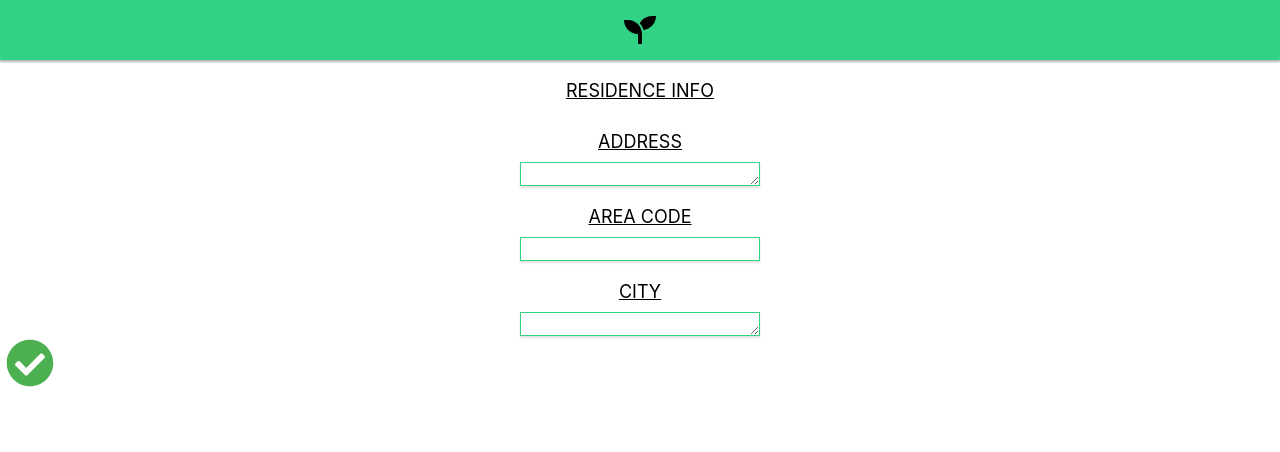
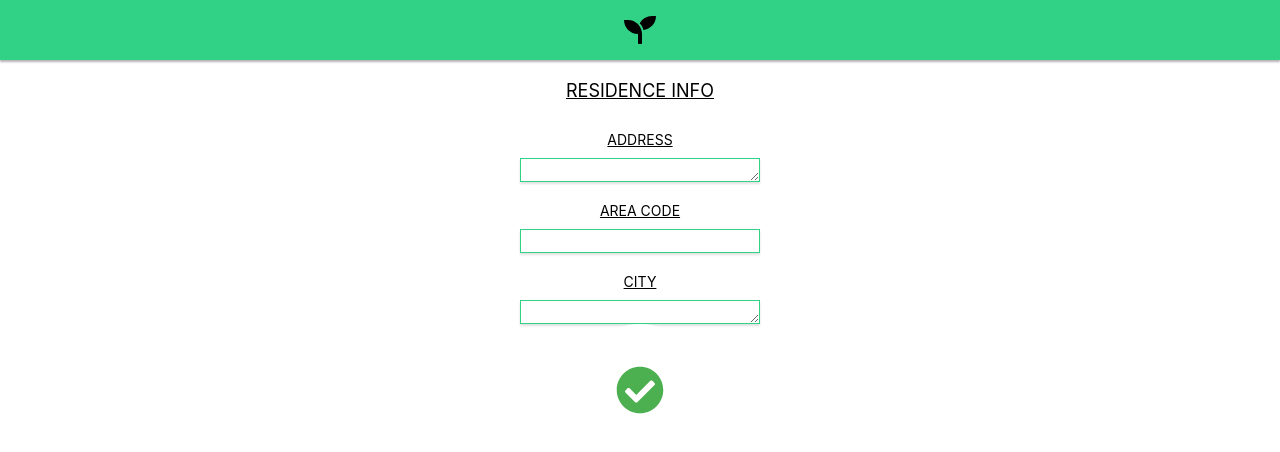
Before and after one commit to Vlad-Ber/Local_Heroes, a React (Create React App) app: page /residence-info in a window 1280 px wide. Shown: the top 452 px of the page. Built offline with nearby package versions, Linux system fonts and the light colour scheme.

Commit message:
signip flow more styling

```diff
--- a/src/components/ConfirmButton.js
+++ b/src/components/ConfirmButton.js
@@ -16,6 +16,7 @@ const ConfirmButtonWrapper = styled.button`
     background-color: white;
     border: #4CAF50;
     color: #4CAF50;
+    padding: 40px;
     font-size: 48px;
     border-radius: 100%;
 `;
--- /dev/null
+++ b/src/components/StyledForm.js
@@ -0,0 +1,16 @@
+import React from 'react';
+
+import styled from 'styled-components';
+
+const StyledForm = (props) => {
+    return <FormWrapper>{props.children}</FormWrapper>
+}
+
+const FormWrapper = styled.form`
+    display: flex;
+    flex-direction: column;
+    justify-content: center;
+    align-items: center;
+`;
+
+export default StyledForm;
--- a/src/pages/ProfileCreation.js
+++ b/src/pages/ProfileCreation.js
@@ -8,6 +8,7 @@ import TextInput from '../components/TextInput.js'
 import NavBar from '../components/NavBar.js';
 import ConfirmButton from '../components/ConfirmButton.js';
 import LinkWrapper from '../components/LinkWrapper.js';
+import StyledForm from '../components/StyledForm.js';
 
 class ProfileCreation extends Component {
 
@@ -85,11 +86,9 @@ class ProfileCreation extends Component {
                     <SectionTitle fontSize="14px" text="E-mail address" />
                     <TextInput height="24px" name="email" value={this.email} saveInput={this.saveInput}/>
 
-                    <ButtonWrapper>
-                        <LinkWrapper to="/residence-info">
-                            <ConfirmButton onClick={this.storeSession} />
-                        </LinkWrapper>
-                    </ButtonWrapper>
+                    <LinkWrapper to="/residence-info">
+                        <ConfirmButton onClick={this.storeSession} />
+                    </LinkWrapper>
 
                 </StyledForm>
             </div>
@@ -97,16 +96,5 @@ class ProfileCreation extends Component {
     }
 }
 
-const StyledForm = styled.form`
-    display: flex;
-    flex-direction: column;
-    justify-content: center;
-    align-items: center;
-`;
-
-const ButtonWrapper = styled.div`
-    padding: 40px;
-`;
-
 
 export default ProfileCreation;
--- a/src/pages/ResidenceInfo.js
+++ b/src/pages/ResidenceInfo.js
@@ -5,6 +5,7 @@ import SectionTitle from '../components/SectionTitle.js';
 import TextInput from '../components/TextInput.js';
 import ConfirmButton from '../components/ConfirmButton.js';
 import LinkWrapper from '../components/LinkWrapper.js';
+import StyledForm from '../components/StyledForm.js';
 
 class ResidenceInfo extends Component {
 
@@ -32,10 +33,10 @@ class ResidenceInfo extends Component {
           <div>
             <NavBar />
 
-            <SectionTitle text = "Residence Info" />
+            <SectionTitle text="Residence Info" />
 
-            <form>
-              <SectionTitle text = "Address" titleType="Variant" />
+            <StyledForm>
+              <SectionTitle text = "Address" fontSize="14px" />
               <TextInput
               height="24px"
               name="address"
@@ -43,7 +44,7 @@ class ResidenceInfo extends Component {
               saveInput={this.saveInput}
               />
 
-              <SectionTitle text = "Area Code" titleType="Variant"/>
+              <SectionTitle text = "Area Code" fontSize="14px"/>
               <TextInput
               type="number"
               pattern="[0-9]"
@@ -53,7 +54,7 @@ class ResidenceInfo extends Component {
               saveInput={this.saveInput}
               />
 
-              <SectionTitle text="City" titletype="Variant"/>
+              <SectionTitle text="City" fontSize="14px"/>
               <TextInput
               height="24px"
               name="city"
@@ -61,11 +62,11 @@ class ResidenceInfo extends Component {
               saveInput={this.saveInput}
               />
 
-            </form>
 
             <LinkWrapper to="insert-image">
               <ConfirmButton onClick={this.storeSession}/>
             </LinkWrapper>
+            </StyledForm>
           </div>
         );
     }
```
